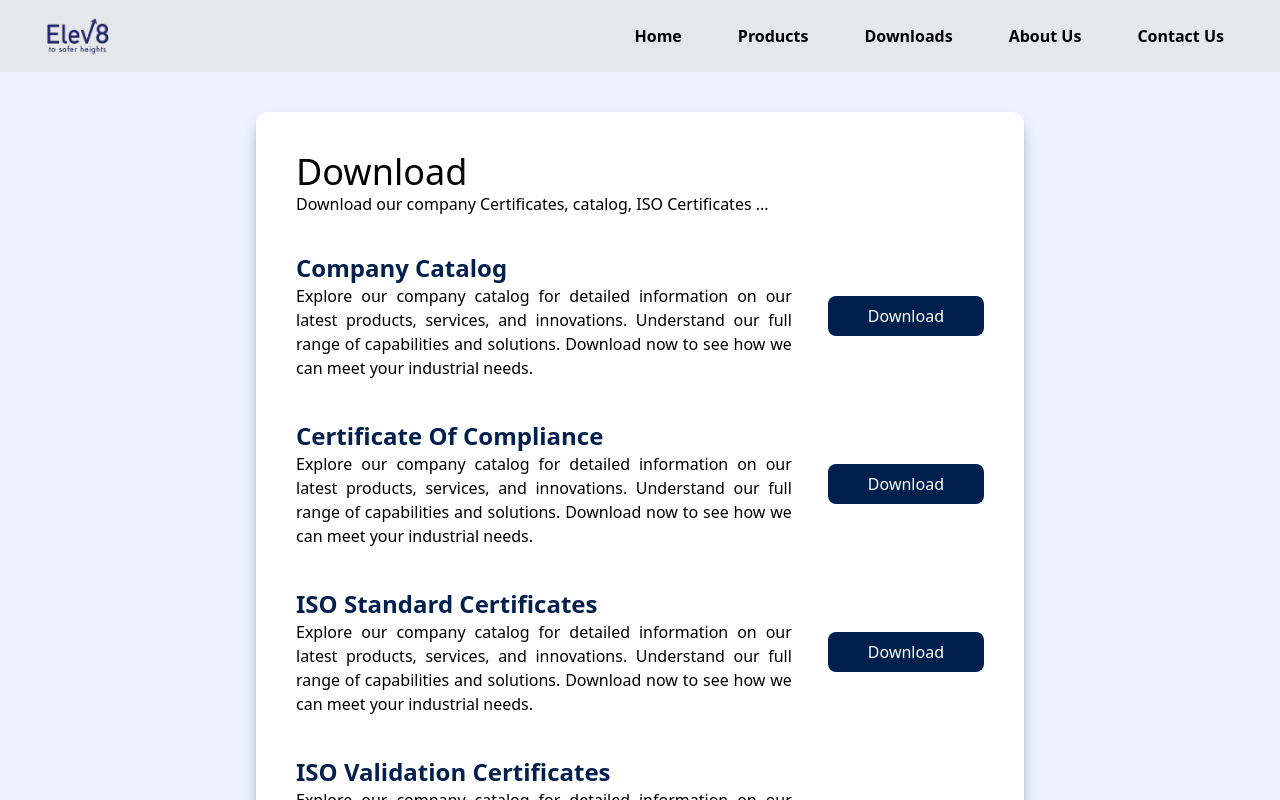
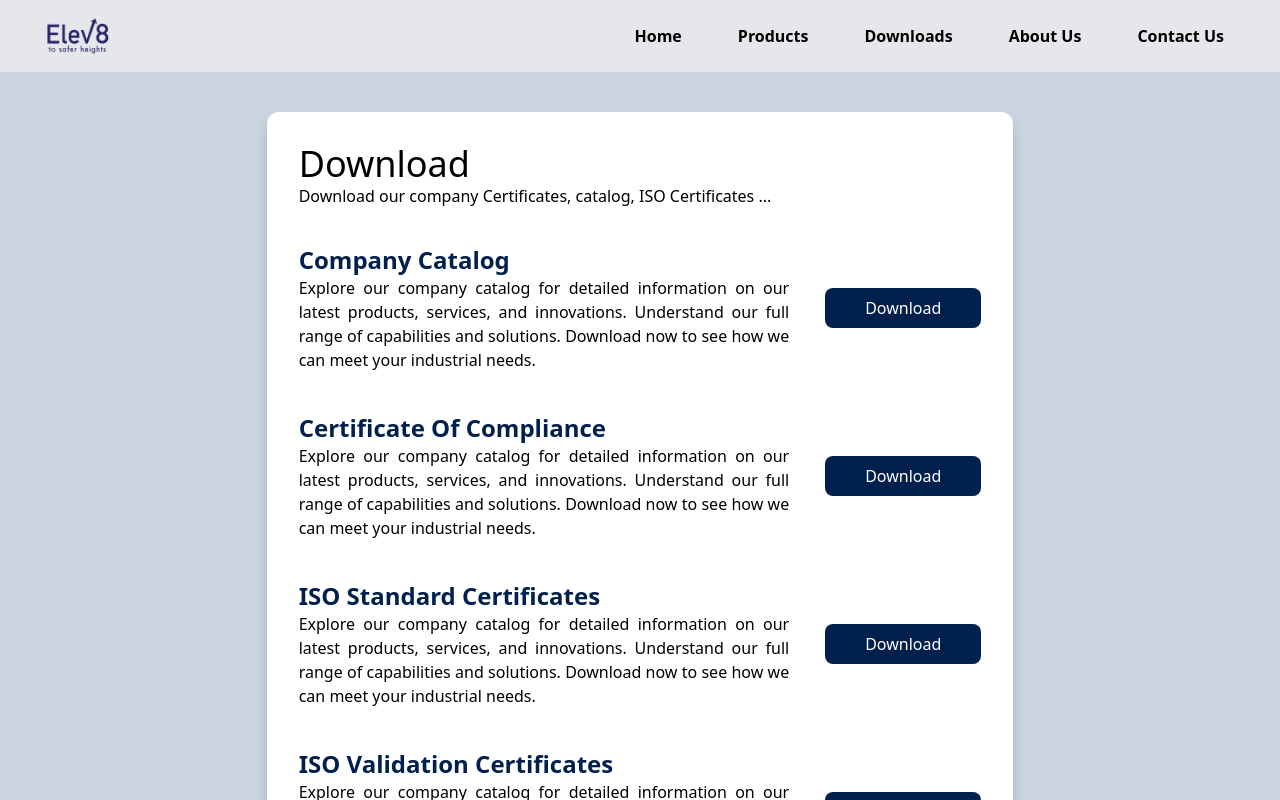
Before and after one commit to jaysanghani3/Elev8, a React (Vite) app: page /downloads in a window 1280 px wide. Shown: the top 800 px of the page. Built offline with nearby package versions, Linux system fonts and the light colour scheme.

Commit message:
spaccing

```diff
--- a/src/pages/Downloads/index.jsx
+++ b/src/pages/Downloads/index.jsx
@@ -46,8 +46,8 @@ const Downloads = () => {
   ];
 
   return (
-    <div className="w-full flex justify-center items-center bg-[#eef2fd]">
-      <div className="w-[60%] flex flex-col rounded-xl p-10 justify-center my-10 shadow-slate-400 shadow-lg bg-white">
+    <div className="w-full flex justify-center items-center bg-slate-300">
+      <div className="md:w-7/12 w-11/12 flex flex-col rounded-xl p-8 justify-center my-5 md:my-10 shadow-slate-400 shadow-lg bg-white">
         <h1 className="text-4xl">Download</h1>
         <p className="text-md">Download our company Certificates, catalog, ISO Certificates ...</p>
         <div className="flex flex-col py-9 gap-10">
@@ -57,14 +57,12 @@ const Downloads = () => {
                 <p className="text-2xl font-bold text-[#01204E]">{cert.title}</p>
                 <p className='text-justify'>{cert.description}</p>
               </div>
-              <div className="flex gap-3">
                 <button
                   className="bg-[#01204E] text-white px-10 py-2 text-nowrap rounded-lg"
                   onClick={() => handleDownload(cert.fileUrl, cert.fileName)}
                 >
                   Download
                 </button>
-              </div>
             </div>
           ))}
         </div>
--- a/src/pages/Homepage/index.jsx
+++ b/src/pages/Homepage/index.jsx
@@ -30,14 +30,13 @@ const Homepage = () => (
       />
       Your browser does not support the video tag.
     </video>
-    <div className="flex justify-between p-5 rounded-lg shadow-[rgba(0,_0,_0,_0.24)_0px_3px_8px] mt-10">
+    <Link to="/products" className="flex justify-between p-5 rounded-lg shadow-[rgba(0,_0,_0,_0.24)_0px_3px_8px] mt-10">
       <div className="md:w-9/12 pr-5 flex flex-col">
-        <Link
-          to="/products"
+        <h1
           className="text-gray-800 text-3xl font-bold tracking-wider underline decoration-yellow-400 underline-offset-8 decoration-4 "
         >
           Our Products
-        </Link>
+        </h1>
         <p className="text-justify mt-11">
           Elev8 is the leading manufacturer of aerial work platforms that are used in construction, maintenance, and
           other applications. Our vision is to provide the best possible equipment for our customers, so they can work
@@ -48,15 +47,15 @@ const Homepage = () => (
       <div className="md:w-3/12 hidden md:block p-3">
         <img src={C0} alt="construction" className="object-cover rounded-lg" />
       </div>
-    </div>
-    <div className="flex justify-between flex-row-reverse p-5 rounded-lg shadow-[rgba(0,_0,_0,_0.24)_0px_3px_8px] mt-10">
+    </Link>
+    <Link
+      to="/aboutus" className="flex justify-between flex-row-reverse p-5 rounded-lg shadow-[rgba(0,_0,_0,_0.24)_0px_3px_8px] mt-10">
       <div className="md:w-9/12 pr-5 flex flex-col">
-        <Link
-          to="/aboutus"
+        <h1
           className="text-gray-800 text-3xl font-bold tracking-wider underline decoration-yellow-400 underline-offset-8 decoration-4 self-end"
         >
           About Us
-        </Link>
+        </h1>
         <p className="text-justify mt-11">
           Elev8 Lifts is the premier manufacturer of aerial work platforms for construction, maintenance, and more. Our
           mission is to ensure safety and efficiency at height by providing top-quality equipment. We are dedicated to
@@ -67,7 +66,7 @@ const Homepage = () => (
       <div className="md:w-3/12 hidden md:block p-3">
         <img src={abus} alt="construction" className="object-cover rounded-lg" />
       </div>
-    </div>
+    </Link>
     <Milestones />
   </div>
 );
```
